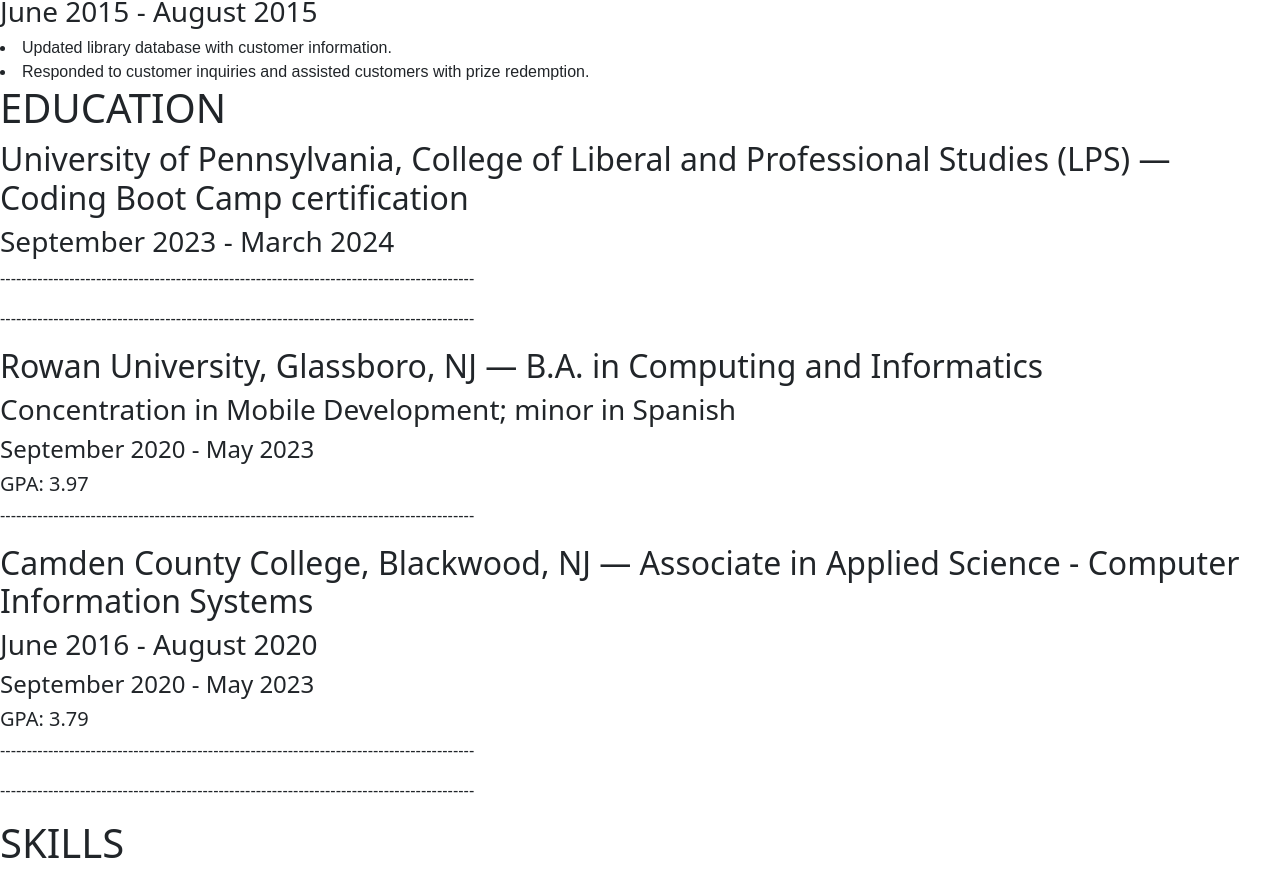
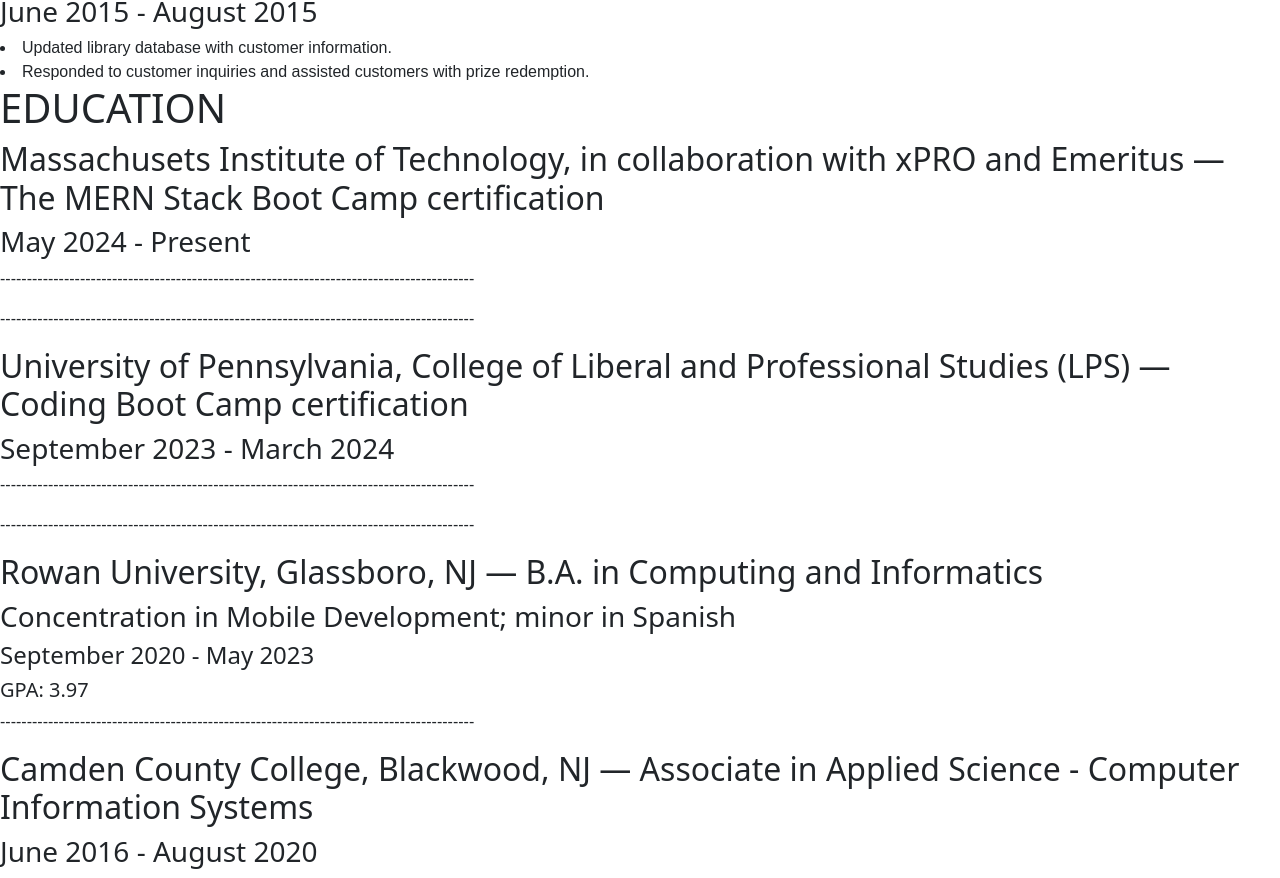
Before and after one commit to aegerev/my-portfolio, a React (Vite) app: page /CurriculumVitae in a window 1280 px wide. Shown: the part 1049-1927 px from the top of the page. Built offline with nearby package versions, Linux system fonts and the light colour scheme.

Commit message:
added new bootcamp to list

```diff
--- a/src/pages/resume.jsx
+++ b/src/pages/resume.jsx
@@ -47,6 +47,12 @@
 
         <div classname = 'education'>
         <h1> EDUCATION </h1>
+        <h2> Massachusets Institute of Technology, in collaboration with xPRO and Emeritus —
+            The MERN Stack Boot Camp certification </h2>
+        <h3>May 2024 - Present</h3>
+            <p>-----------------------------------------------------------------------------------------</p>
+
+            <p>-----------------------------------------------------------------------------------------</p>
         <h2> University of Pennsylvania, College of Liberal and Professional Studies (LPS) —
             Coding Boot Camp certification </h2>
         <h3>September 2023 - March 2024</h3>
```
